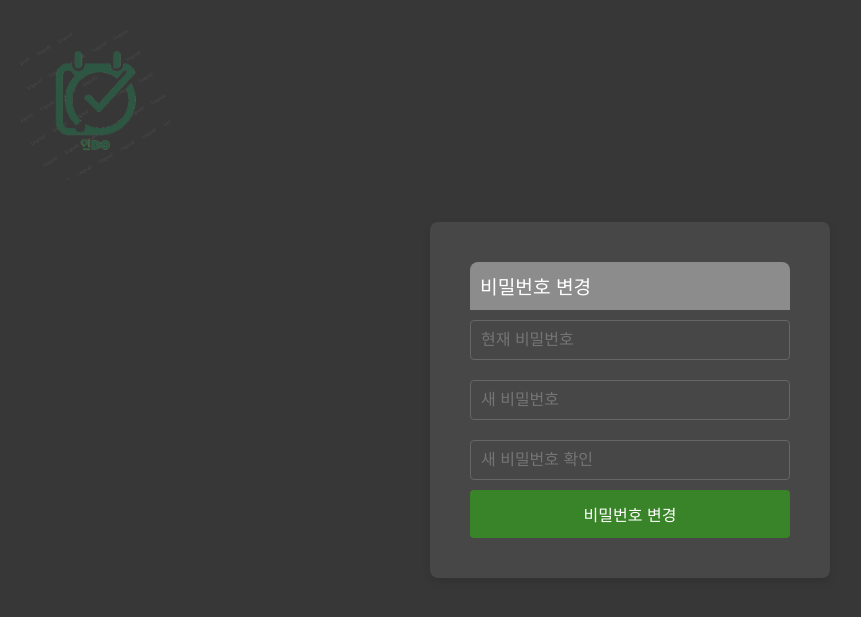
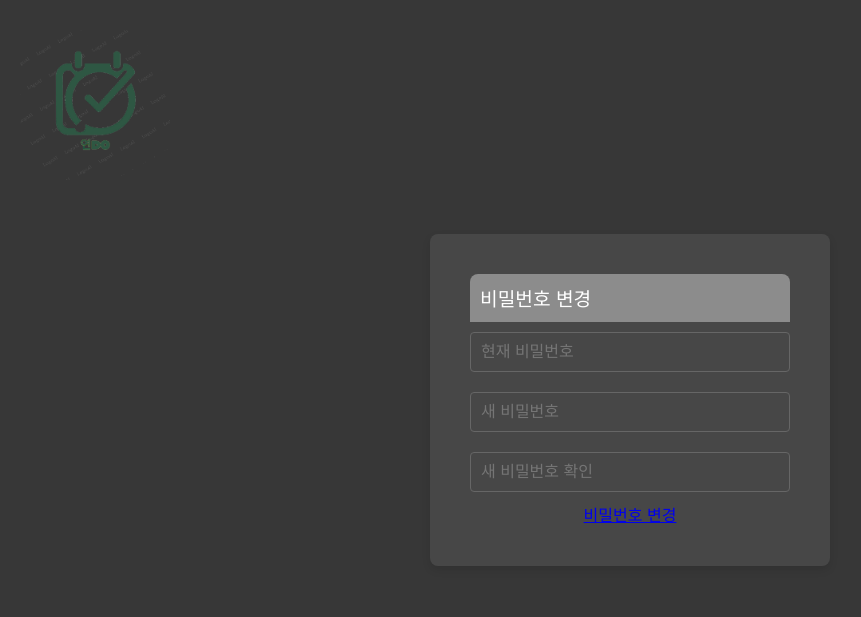
Before and after one commit to yang-dain/yondo-django, a Django app: page /webapp/reset_pw/1 in a window 1280 px wide. Shown: the top 617 px of the page, without its empty margins (10-871 px from the left). Run offline with Django 3.2, Linux system fonts and the light colour scheme.

Commit message:
Update AUTH-05.html

```diff
--- a/config/templates/AUTH-05.html
+++ b/config/templates/AUTH-05.html
@@ -19,8 +19,8 @@
             <input type="password" name="cur_pw" placeholder="현재 비밀번호" required>
             <input type="password" name="new_pw" placeholder="새 비밀번호" required>
             <input type="password" name="new_pw_confirm" placeholder="새 비밀번호 확인" required>
-            <button type="submit">비밀번호 변경</button>
-        </form>
+            <a href="/webapp/login/" class="button change-password"> 비밀번호 변경</a>
+    </form>
     </div>
     <script>
         let currentDate = new Date();
```
